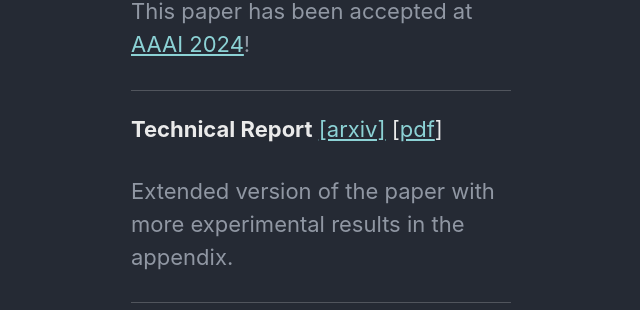
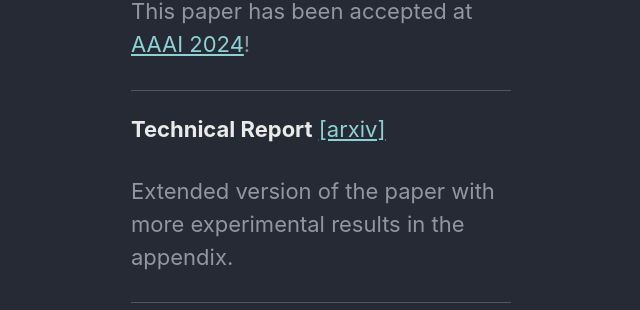
Before and after one commit to schmlz/schmlz.github.io, a Jekyll site: the page built from _posts/2024-01-10-cgilao.markdown, in a window 1280 px wide and 900 px high, scrolled down 748 px. Shown: the part 144-454 px from the top of the window, without its empty margins (319-959 px from the left). Built offline with Jekyll 4.4.1, drawn with Linux system fonts in a browser that asks for light colours; cached includes are drawn as plain includes.

Commit message:
Removed pdf download (just follow arxiv for now)

```diff
--- a/_posts/2024-01-10-cgilao.markdown
+++ b/_posts/2024-01-10-cgilao.markdown
@@ -27,7 +27,7 @@ This paper has been accepted at [AAAI 2024](https://aaai.org/aaai-conference/)!
 
 ----
 
-**Technical Report** [[arxiv]](https://arxiv.org/abs/2401.14636) [[pdf]({{ site.url }}/downloads/cgilao/cgilao_aaai24_paper.pdf)]
+**Technical Report** [[arxiv]](https://arxiv.org/abs/2401.14636)
 
 Extended version of the paper with more experimental results in the appendix.
 {: style="color: #9097a3"}
```
